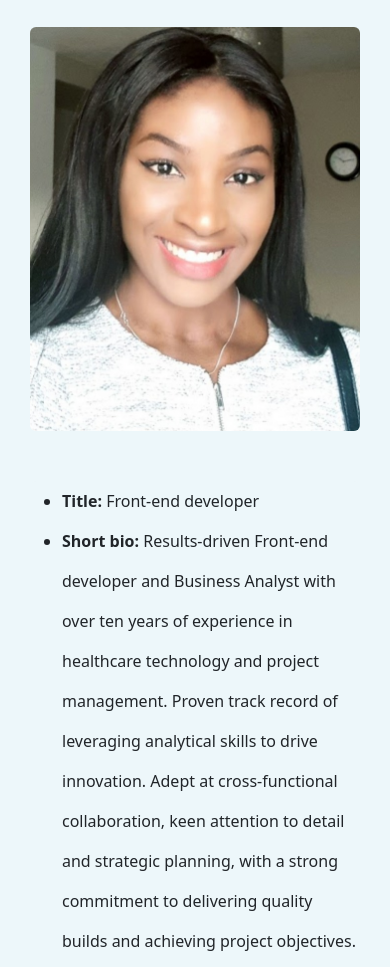
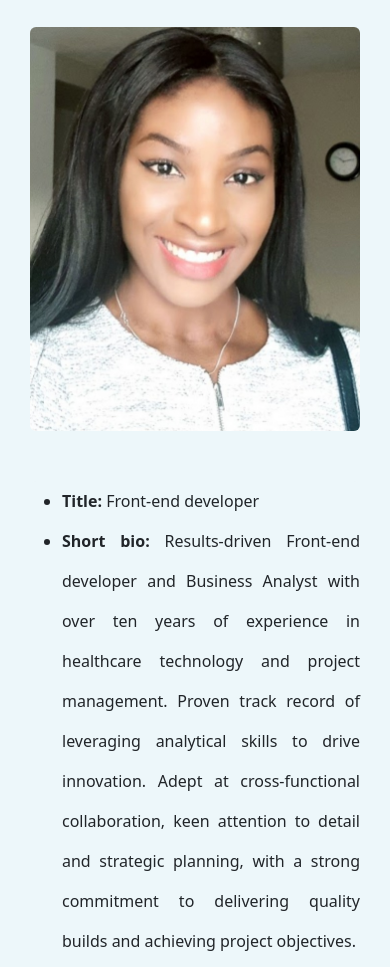
Before and after one commit to Nunu86/Potfolio-project, a plain HTML site: page about.html in a window 390 px wide. Shown: the part 124-1091 px from the top of the page. Drawn offline with nearby package versions, Linux system fonts and the light colour scheme.

Commit message:
Made about me page more responsive

```diff
--- a/about.html
+++ b/about.html
@@ -74,7 +74,7 @@
             class="rounded"
           /><img />
         </div>
-        <div>
+        <div class="text">
           <ul class="aboutme-list rounded">
             <li><strong>Title:</strong> Front-end developer</li>
             <li>
--- a/src/style.css
+++ b/src/style.css
@@ -177,11 +177,7 @@ button:hover {
   .check {
     text-align: center;
   }
-  .picture-grid {
-    display: flex;
-    flex-direction: column;
-    align-content: center;
-  }
+
   .aboutme-list {
     margin-top: 50px;
   }
@@ -194,4 +190,8 @@ button:hover {
     background: none;
     margin: 30px;
   }
+  .picture-grid {
+    display: grid;
+    grid-template-columns: 1fr;
+  }
 }
```
